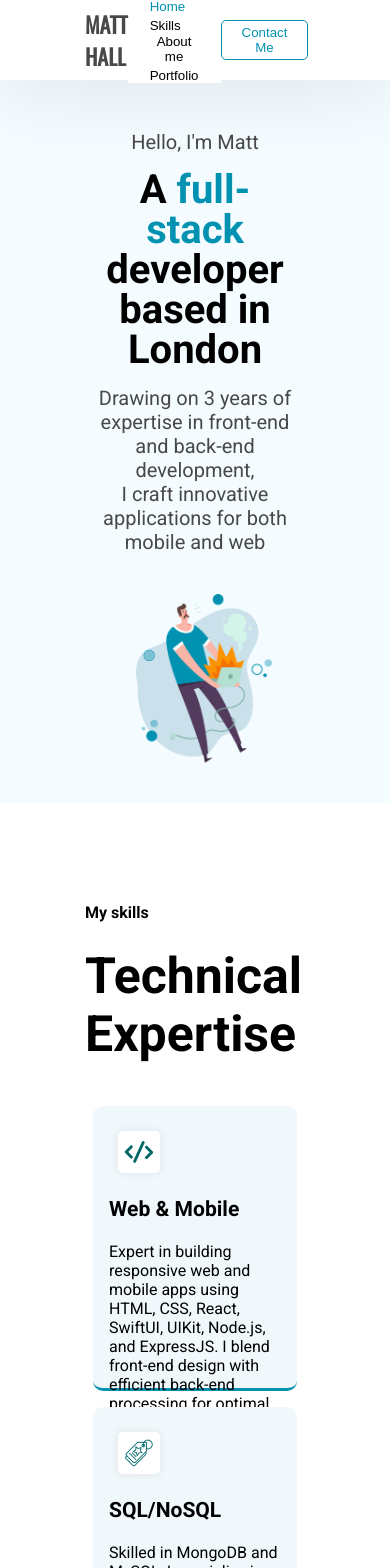
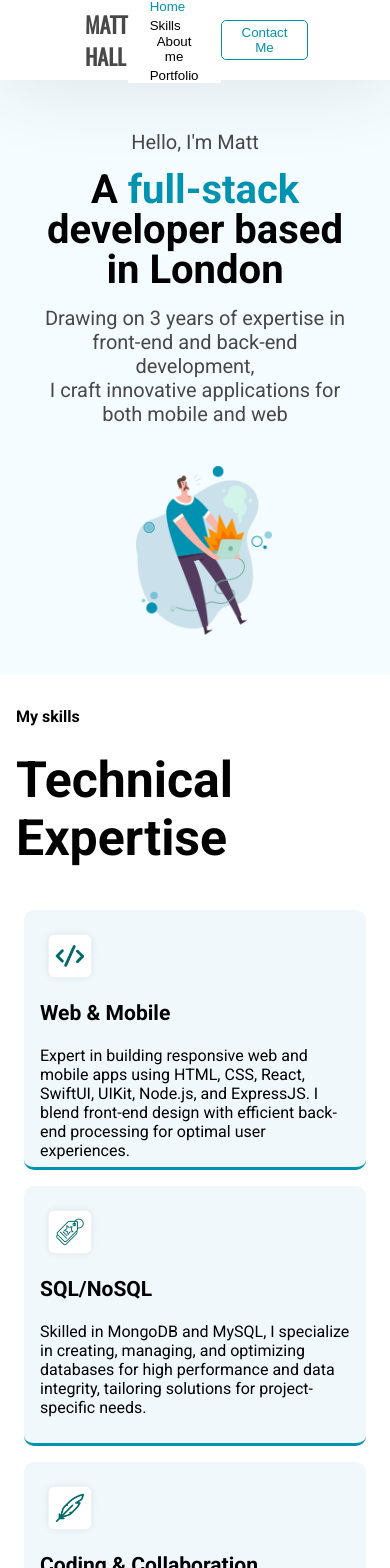
Before and after one commit to mhallrp/TechPortfolio-old, a React (Create React App) app: page / in a window 390 px wide. Shown: the top 1568 px of the page. Built offline with nearby package versions, Linux system fonts and the light colour scheme.

Commit message:
Skills section for mobile updated

```diff
--- a/public/index.html
+++ b/public/index.html
@@ -12,7 +12,6 @@
     <link rel="preconnect" href="https://fonts.googleapis.com">
     <link rel="preconnect" href="https://fonts.gstatic.com" crossorigin>
     <link href="https://fonts.googleapis.com/css2?family=Josefin+Sans&family=Montserrat:wght@900&family=Oswald&family=Roboto&family=Roboto:wght@700&display=swap" rel="stylesheet">
-    <!-- <link rel="apple-touch-icon" href="%PUBLIC_URL%/logo192.png" /> -->
     <link rel="manifest" href="%PUBLIC_URL%/manifest.json" />
     <link rel="stylesheet" href="styles.css">
     <title>Matt Hall - Full Stack Software Developer</title>
--- a/src/components/skillsCard/styles.module.css
+++ b/src/components/skillsCard/styles.module.css
@@ -1,6 +1,6 @@
 .skillCard{
-    height: 250px;
-    width: 300px;
+    height: 225px;
+    width: 320px;
     background-color: #f0f8fc;
     margin: 8px;
     border-bottom: 0.2rem solid #0292B1;
--- a/src/pages/landing/landing.jsx
+++ b/src/pages/landing/landing.jsx
@@ -49,11 +49,9 @@ const Landing = () => {
                     I'm now actively seeking remote junior roles in software development, with a strong desire for mentoring and growth.<br/><br/>
                     Let's connect!
                     <br/><br/>
-                    <p>
-                        🐱 <a href="https://github.com/mhallrp">GitHub</a><br/>
-                        💼 <a href="https://www.linkedin.com/in/mhallrp">LinkedIn</a><br/>
-                        📧 <a href="mailto:hello@matthall.london">hello@matthall.london</a>
-                    </p>
+                    🐱 <a href="https://github.com/mhallrp">GitHub</a><br/>
+                    💼 <a href="https://www.linkedin.com/in/mhallrp">LinkedIn</a><br/>
+                    📧 <a href="mailto:hello@matthall.london">hello@matthall.london</a>
                 </p>
                 </div>
                 </div>
--- a/src/pages/landing/styles.module.css
+++ b/src/pages/landing/styles.module.css
@@ -47,7 +47,7 @@ body {
 .skillsSection{
     font-family: 'Roboto', sans-serif;
     font-weight: 700;
-    padding: 100px 85px;
+    padding: 80px 85px;
 }
 .largeTitle{
     font-size: 50px;
@@ -108,7 +108,7 @@ body {
         text-align: center;
         margin: auto;
         padding-top: 130px;
-        width: 50%;
+        width: 80%;
     }
     .topImage{
         margin-top: 40px;
@@ -165,3 +165,9 @@ body {
         width: 80%;
     }
 }
+
+@media (max-width:500px){
+    .skillsSection{
+        padding:32px 16px;
+    }
+}
```
Also changed, not shown: public/manifest.json.
